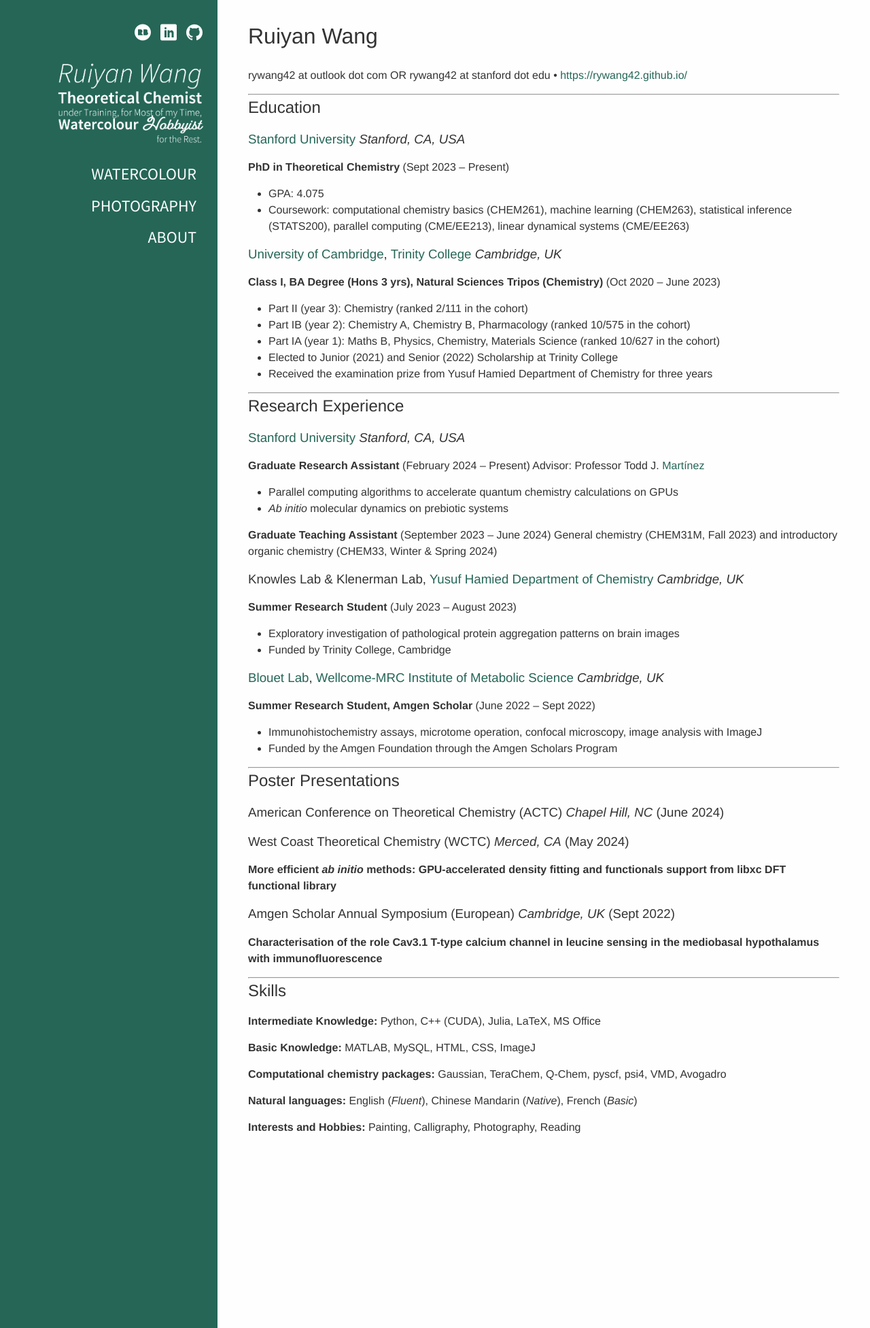
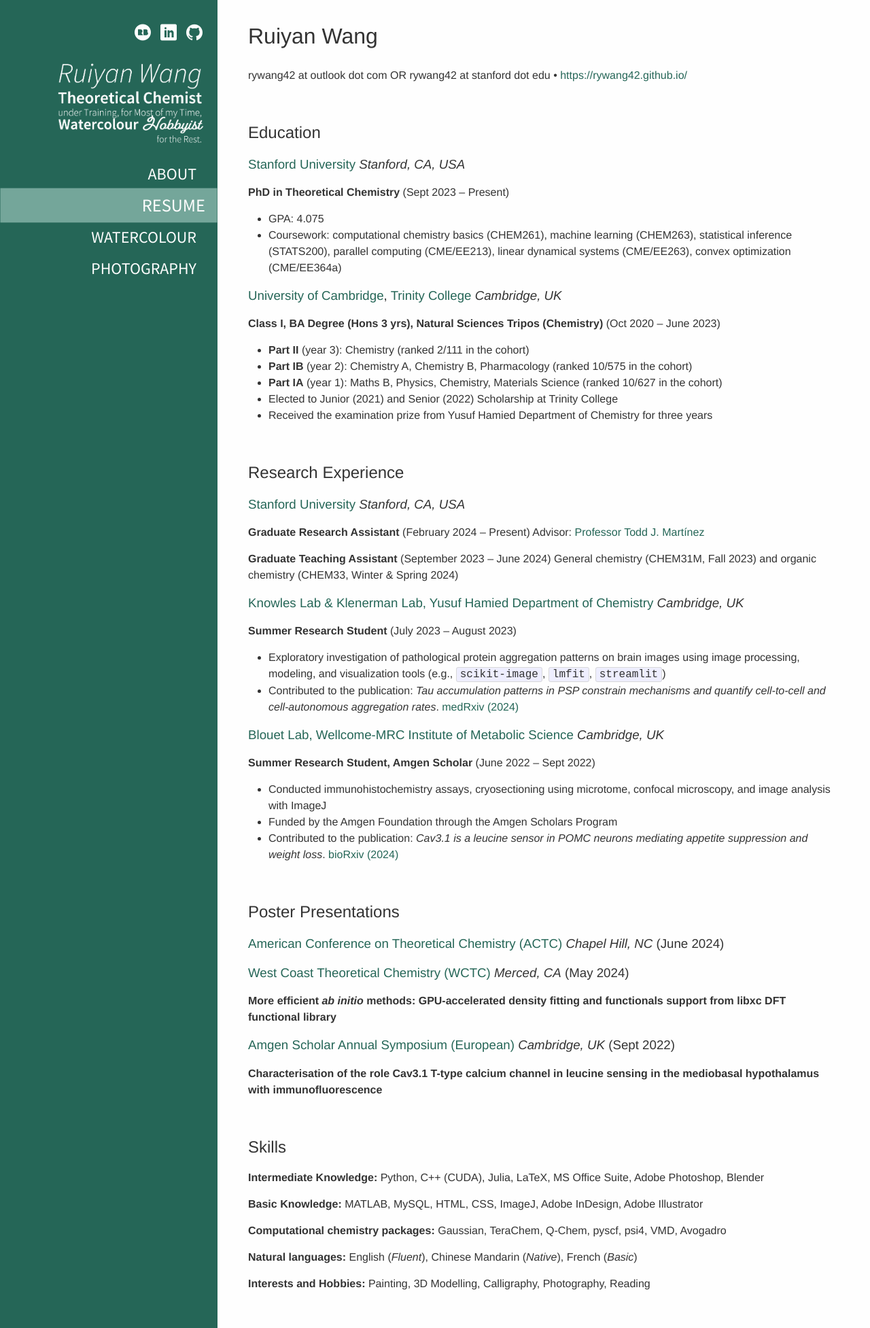
Before and after one commit to rywang42/rywang42.github.io, a Jekyll site: the page built from _pages/resume.md, in a window 1280 px wide. Shown: the whole page at 68% size. Built offline with Jekyll 4.4.1, drawn with Linux system fonts in a browser that asks for light colours; some web fonts are replaced.

Commit message:
Add a serious cv page

```diff
--- a/_pages/resume.md
+++ b/_pages/resume.md
@@ -7,75 +7,66 @@ permalink: "/resume/"
 # Ruiyan Wang
 rywang42 at outlook dot com OR rywang42 at stanford dot edu • [https://rywang42.github.io/](https://rywang42.github.io/)
 
----
+<!-- --- -->
 
+<br>
 ## Education
 
 ### [Stanford University](https://www.stanford.edu/) *Stanford, CA, USA*
 **PhD in Theoretical Chemistry** (Sept 2023 -- Present)
 - GPA: 4.075
-- Coursework: computational chemistry basics (CHEM261), machine learning (CHEM263), statistical inference (STATS200), parallel computing (CME/EE213), linear dynamical systems (CME/EE263)
+- Coursework: computational chemistry basics (CHEM261), machine learning (CHEM263), statistical inference (STATS200), parallel computing (CME/EE213), linear dynamical systems (CME/EE263), convex optimization (CME/EE364a)
 
 ### [University of Cambridge](https://www.cam.ac.uk/), [Trinity College](https://www.trin.cam.ac.uk/) *Cambridge, UK*
 **Class I, BA Degree (Hons 3 yrs), Natural Sciences Tripos (Chemistry)** (Oct 2020 -- June 2023)
-- Part II (year 3): Chemistry (ranked 2/111 in the cohort)
-- Part IB (year 2): Chemistry A, Chemistry B, Pharmacology (ranked 10/575 in the cohort)
-- Part IA (year 1): Maths B, Physics, Chemistry, Materials Science (ranked 10/627 in the cohort)
+- **Part II** (year 3): Chemistry (ranked 2/111 in the cohort)
+- **Part IB** (year 2): Chemistry A, Chemistry B, Pharmacology (ranked 10/575 in the cohort)
+- **Part IA** (year 1): Maths B, Physics, Chemistry, Materials Science (ranked 10/627 in the cohort)
 - Elected to Junior (2021) and Senior (2022) Scholarship at Trinity College
 - Received the examination prize from Yusuf Hamied Department of Chemistry for three years
 
----
 
+<br>
 ## Research Experience
 
 ### [Stanford University](https://www.stanford.edu/) *Stanford, CA, USA*
 **Graduate Research Assistant** (February 2024 -- Present)
-Advisor: Professor Todd J. [Martínez](https://mtzweb.stanford.edu/)
-- Parallel computing algorithms to accelerate quantum chemistry calculations on GPUs
-- *Ab initio* molecular dynamics on prebiotic systems
+Advisor: [Professor Todd J. Martínez](https://mtzweb.stanford.edu/)
 
 **Graduate Teaching Assistant** (September 2023 -- June 2024)
-General chemistry (CHEM31M, Fall 2023) and introductory organic chemistry (CHEM33, Winter & Spring 2024)
+General chemistry (CHEM31M, Fall 2023) and organic chemistry (CHEM33, Winter & Spring 2024)
 
-### Knowles Lab & Klenerman Lab, [Yusuf Hamied Department of Chemistry](https://www.ch.cam.ac.uk/) *Cambridge, UK*
+### [Knowles Lab & Klenerman Lab, Yusuf Hamied Department of Chemistry](https://www-knowles.ch.cam.ac.uk/) *Cambridge, UK*
 **Summer Research Student** (July 2023 -- August 2023)
-- Exploratory investigation of pathological protein aggregation patterns on brain images
-- Funded by Trinity College, Cambridge
+- Exploratory investigation of pathological protein aggregation patterns on brain images using image processing, modeling, and visualization tools (e.g., `scikit-image`, `lmfit`, `streamlit`)
+- Contributed to the publication: *Tau accumulation patterns in PSP constrain mechanisms and quantify cell-to-cell and cell-autonomous aggregation rates*. [medRxiv (2024)](https://www.medrxiv.org/content/10.1101/2024.12.14.24318991v1)
 
-### [Blouet Lab](https://www.blouetlab.org/), [Wellcome-MRC Institute of Metabolic Science](https://www.imr.cam.ac.uk/) *Cambridge, UK*
+### [Blouet Lab, Wellcome-MRC Institute of Metabolic Science](https://www.blouetlab.org/) *Cambridge, UK*
 **Summer Research Student, Amgen Scholar** (June 2022 -- Sept 2022)
-- Immunohistochemistry assays, microtome operation, confocal microscopy, image analysis with ImageJ
+- Conducted immunohistochemistry assays, cryosectioning using microtome, confocal microscopy, and image analysis with ImageJ
 - Funded by the Amgen Foundation through the Amgen Scholars Program
+- Contributed to the publication: *Cav3.1 is a leucine sensor in POMC neurons mediating appetite suppression and weight loss*. [bioRxiv (2024)](https://www.biorxiv.org/content/10.1101/2024.09.13.612843v1)
 
----
-
+<br>
 ## Poster Presentations
 
-### American Conference on Theoretical Chemistry (ACTC) *Chapel Hill, NC* (June 2024)
+### [American Conference on Theoretical Chemistry (ACTC)](https://www.actc2024.org/home) *Chapel Hill, NC* (June 2024)
 
-### West Coast Theoretical Chemistry (WCTC) *Merced, CA* (May 2024)
+### [West Coast Theoretical Chemistry (WCTC)](https://chemistry.ucmerced.edu/wctc-2024) *Merced, CA* (May 2024)
 **More efficient *ab initio* methods: GPU-accelerated density fitting and functionals support from libxc DFT functional library**
 
-### Amgen Scholar Annual Symposium (European) *Cambridge, UK* (Sept 2022)
+### [Amgen Scholar Annual Symposium (European)](https://amgenscholars.bio.cam.ac.uk/amgen-european-symposium/2022-symposium/) *Cambridge, UK* (Sept 2022)
 **Characterisation of the role Cav3.1 T-type calcium channel in leucine sensing in the mediobasal hypothalamus with immunofluorescence**
 
----
-<!--
-## Outreach Experience
 
-### WCC STEM Mentoring Program
-*Stanford, CA, USA*
-**Graduate Mentor** (Oct 2024 - Present)
-
---- -->
-
+<br>
 ## Skills
 
 **Intermediate Knowledge:**
-Python, C++ (CUDA), Julia, LaTeX, MS Office
+Python, C++ (CUDA), Julia, LaTeX, MS Office Suite, Adobe Photoshop, Blender
 
 **Basic Knowledge:**
-MATLAB, MySQL, HTML, CSS, ImageJ
+MATLAB, MySQL, HTML, CSS, ImageJ, Adobe InDesign, Adobe Illustrator
 
 **Computational chemistry packages:**
 Gaussian, TeraChem, Q-Chem, pyscf, psi4, VMD, Avogadro
@@ -84,4 +75,4 @@ Gaussian, TeraChem, Q-Chem, pyscf, psi4, VMD, Avogadro
 English (*Fluent*), Chinese Mandarin (*Native*), French (*Basic*)
 
 **Interests and Hobbies:**
-Painting, Calligraphy, Photography, Reading
+Painting, 3D Modelling, Calligraphy, Photography, Reading
--- a/index.html
+++ b/index.html
@@ -1,5 +1,5 @@
 ---
 layout: default
 permalink: /
-redirect_to: /watercolour/
+redirect_to: /about/
 ---
```
Also changed, not shown: _data/nav.yml (+8 -7 lines), _pages/about.md (+10 -5 lines).
